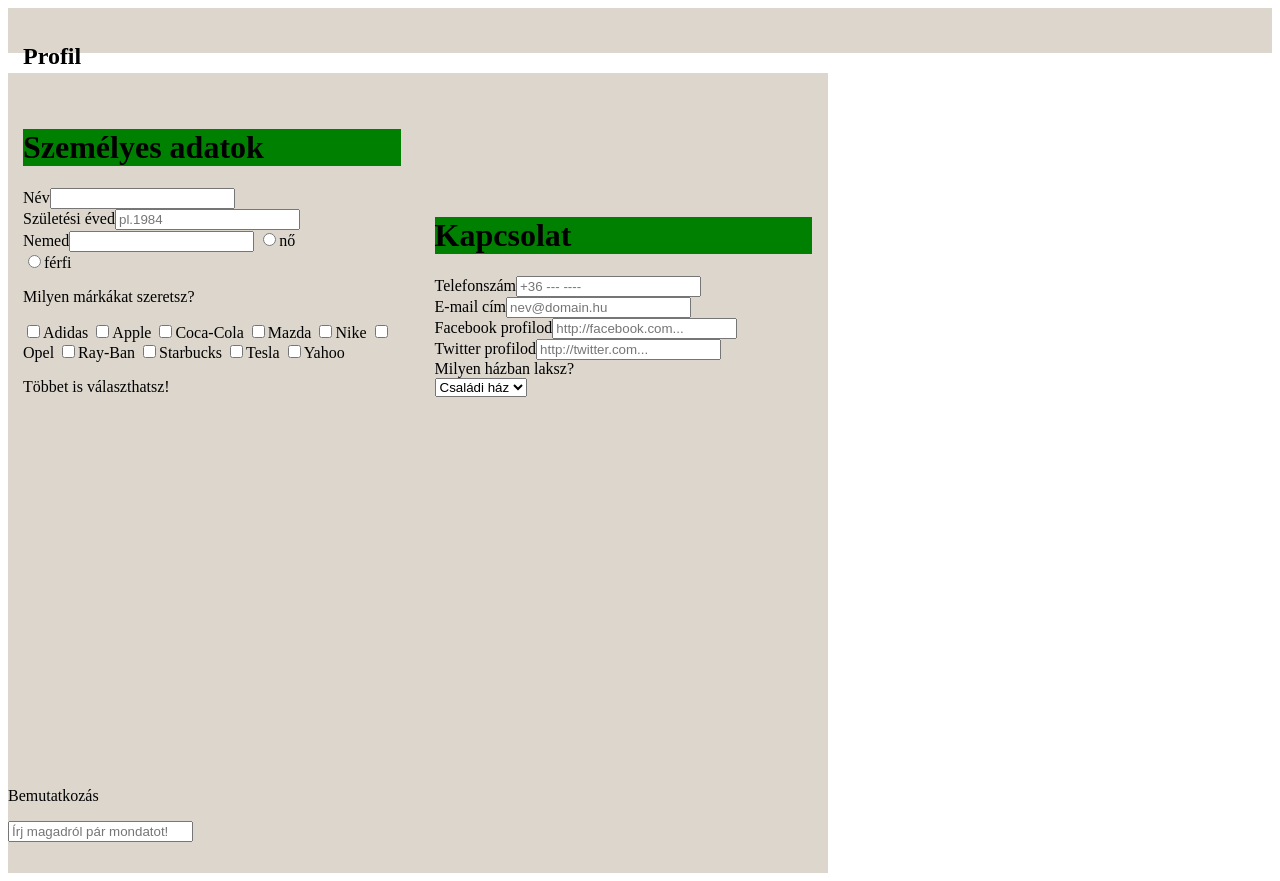
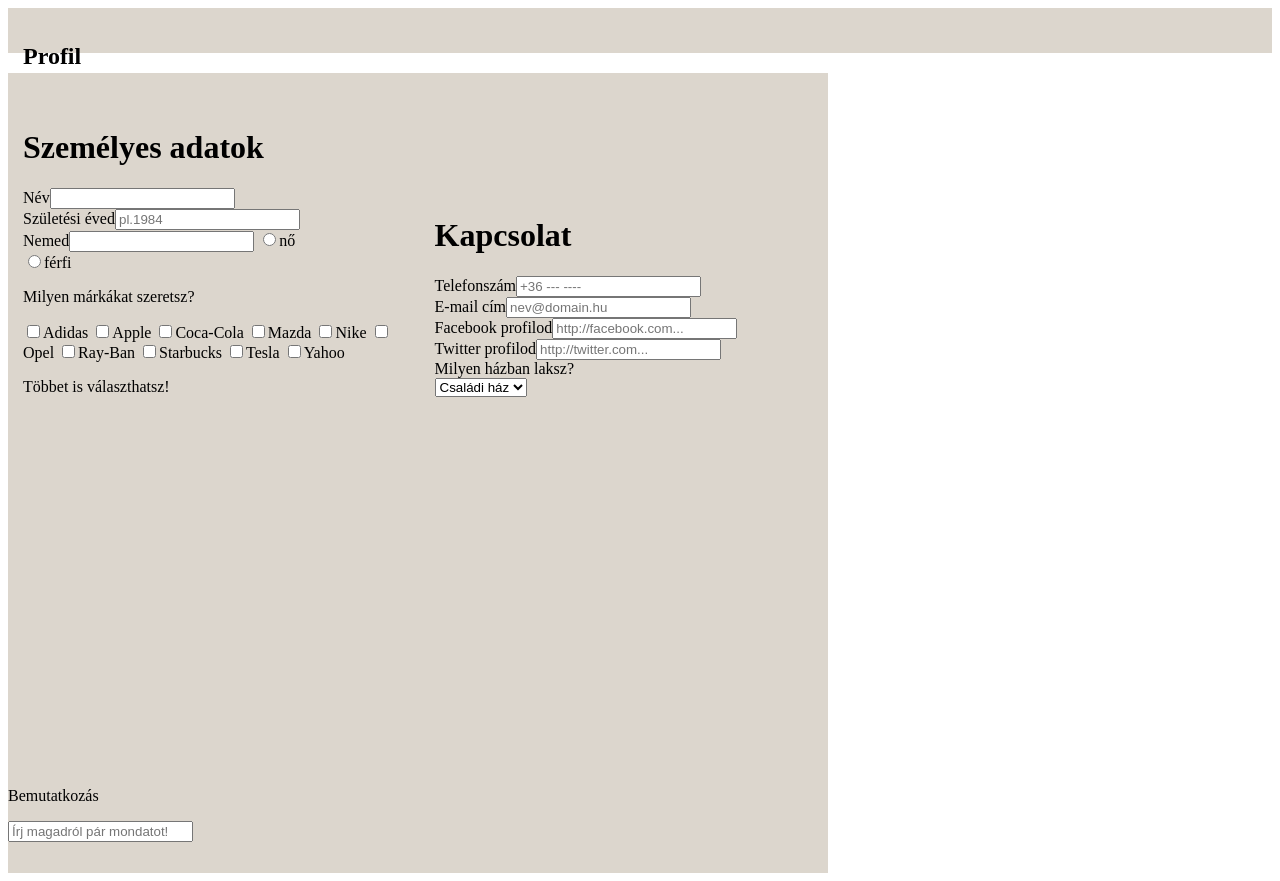
Before and after one commit to green-fox-academy/peter-keller-python-javascript, a plain HTML site: page Week-01/day-05/day-05.html in a window 1280 px wide. Drawn offline with Linux system fonts and the light colour scheme.

Commit message:
feat removed useless codes

```diff
--- a/Week-01/day-05/day-05.html
+++ b/Week-01/day-05/day-05.html
@@ -43,7 +43,6 @@
         margin-top:20px;
     }
     h1 {
-        background: green;
 
     }
 
```
